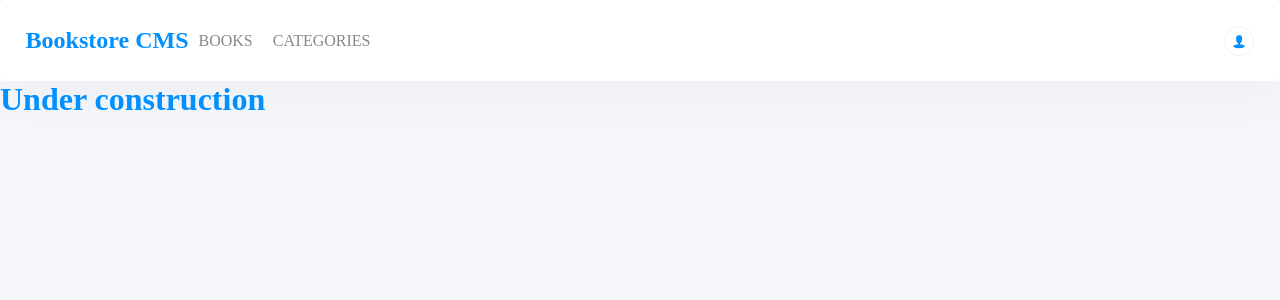
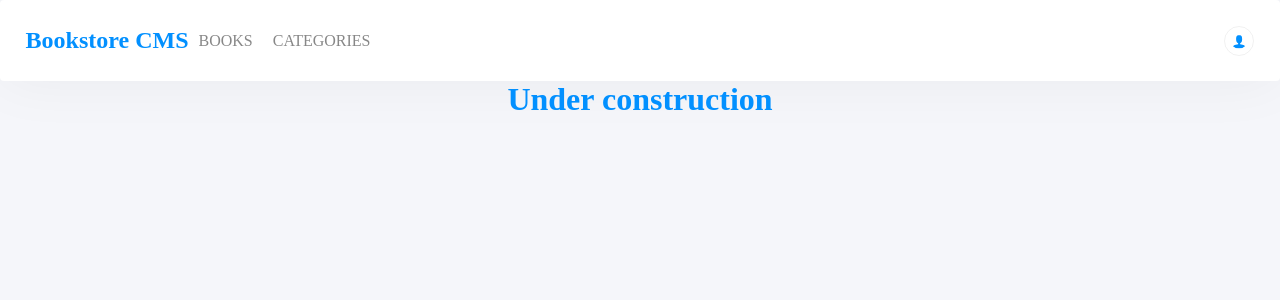
Before and after one commit to Thermiee/Book-Store, a React (Create React App) app: page /categories in a window 1280 px wide. Shown: the top 300 px of the page. Built offline with nearby package versions, Linux system fonts and the light colour scheme; no server answers.

Commit message:
Add Styling to categories

```diff
--- a/src/components/Categories.js
+++ b/src/components/Categories.js
@@ -1,3 +1,3 @@
-const Categories = () => <h1 className="title">Under construction</h1>;
+const Categories = () => <h1 className="categories-title">Under construction</h1>;
 
 export default Categories;
--- a/src/index.css
+++ b/src/index.css
@@ -141,3 +141,8 @@ svg.CircularProgressbar {
   padding: 0.5%;
   color: #0290ff;
 }
+
+h1.categories-title {
+  text-align: center;
+  color: #0290ff;
+}
```
